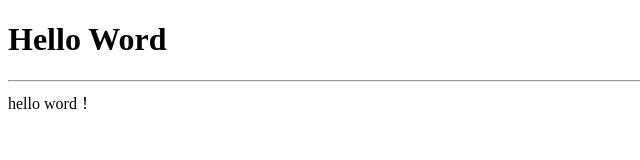
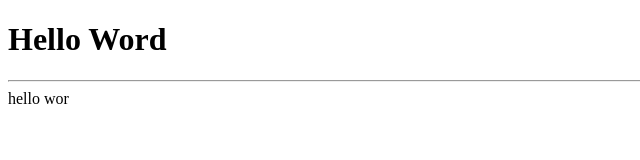
Before and after one commit to LnWei/Pos, a website: page example/helloworld.html in a window 1280 px wide. Shown: the full height of the page, 0-640 px from the left. Drawn offline with Linux system fonts and the light colour scheme.

Commit message:
Scond commit

```diff
--- a/example/helloworld.html
+++ b/example/helloworld.html
@@ -15,7 +15,7 @@
         var app = new Vue ({
             el: '#app',    //与上边中div的id对上
             data:{
-                message:'hello word！'
+                message:'hello wor'
             }
         })
     </script>
```
